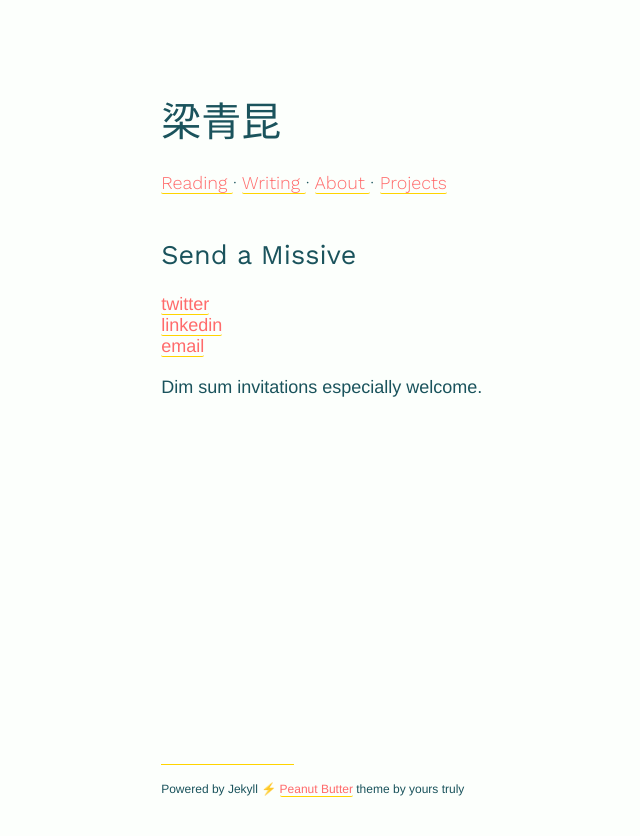
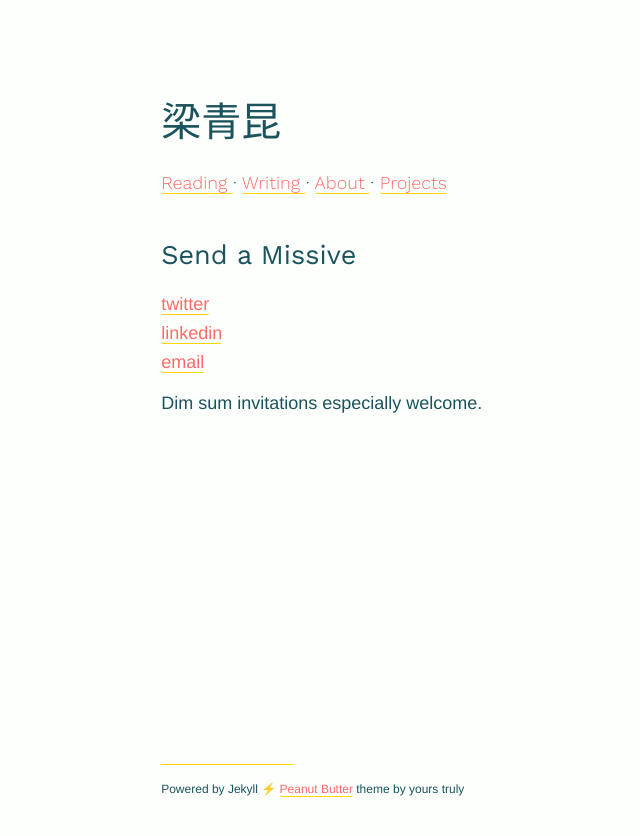
Before and after one commit to quinnleong/quinnleong.github.io, a Jekyll site: the page built from contact.md, in a window 1280 px wide. Shown: the top 836 px of the page, without its empty margins (146-786 px from the left). Built offline with Jekyll 4.4.1, drawn with Linux system fonts in a browser that asks for light colours.

```diff
--- a/assets/css/style.css
+++ b/assets/css/style.css
@@ -94,6 +94,10 @@
 	padding: 0;
 }
 
+li {
+  margin-bottom: 0.5rem;
+}
+
 
 img {
   border-radius: 2px;
```
Also changed, not shown: reading.md (+1 -2 lines), writing.md (+1 -2 lines).
